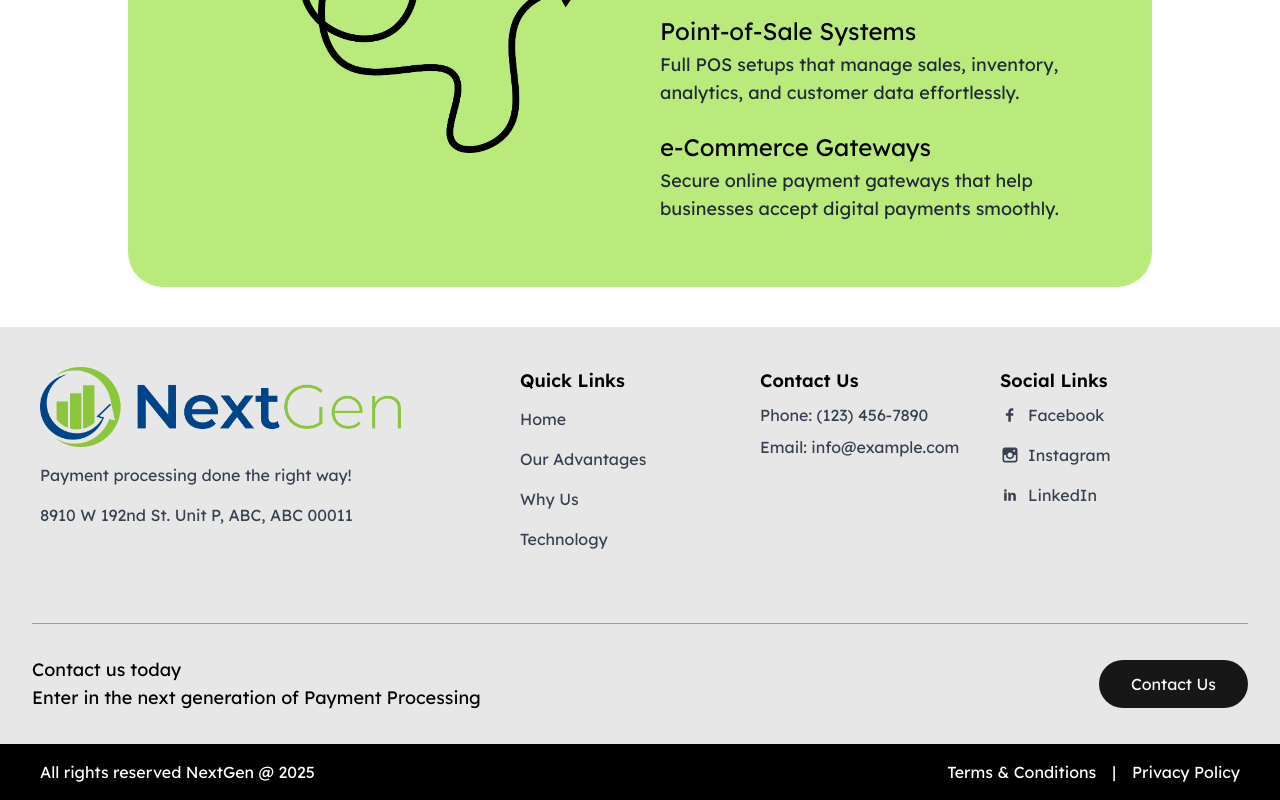
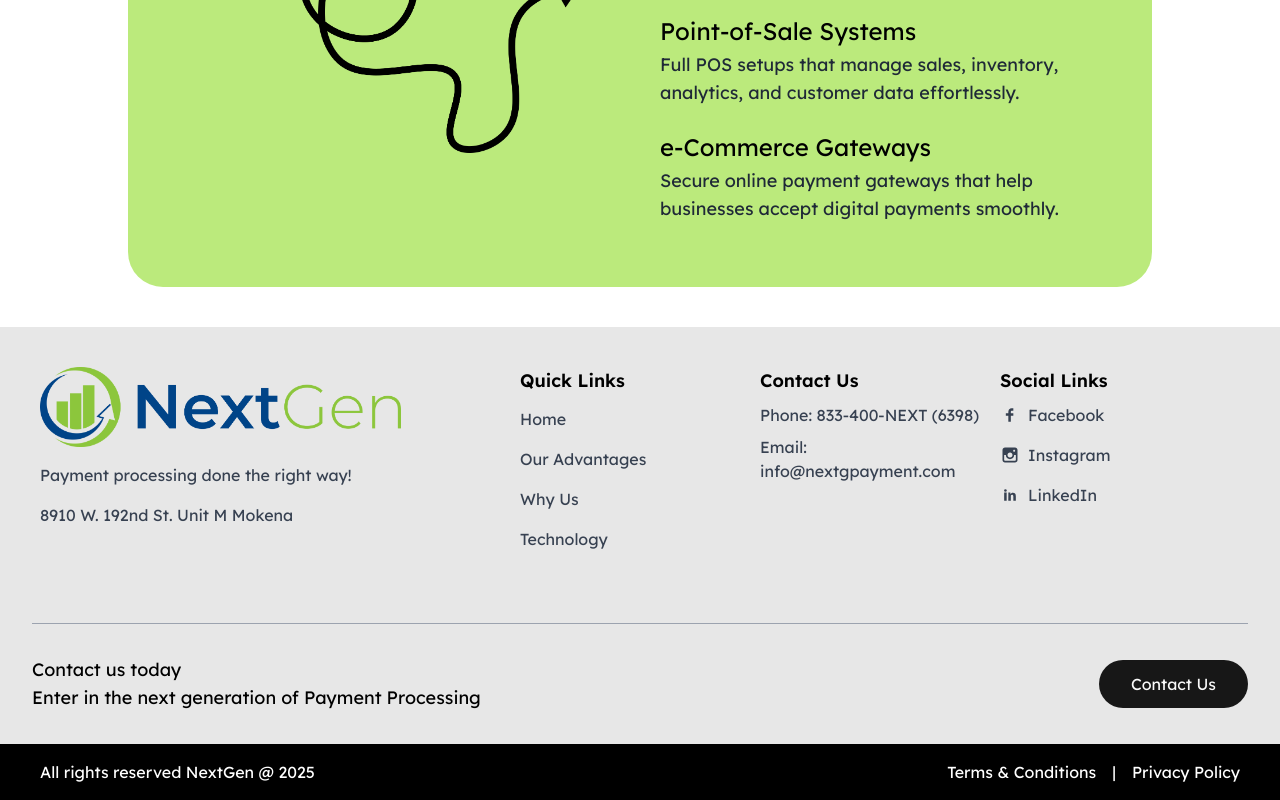
Before and after one commit to haris386/NextGen-AI-website, a Next.js app: page / in a window 1280 px wide. Shown: the part 2401-3201 px from the top of the page. Built offline with nearby package versions, Linux system fonts and the light colour scheme.

Commit message:
Changes 1

```diff
--- a/src/app/page.js
+++ b/src/app/page.js
@@ -17,16 +17,16 @@ export default function Home() {
   return (
     <main className="relative">
       <Navbar setFormOpen={setFormOpen} />
-      <div>
-        <HeroSection setFormOpen={setFormOpen} setVideoOpen={setVideoOpen} />
+      <div id="home">
+        <HeroSection  setFormOpen={setFormOpen} setVideoOpen={setVideoOpen} />
       </div>
-      <div className="mt-20 mb-10">
+      <div id="ouradvantages" className="mt-20 mb-10">
         <IntroSection />
       </div>
-      <div className="mb-10">
+      <div id="whyus" className="mb-10">
         <WhyChooseUs />
       </div>
-      <div className="my-10">
+      <div id="technology" className="my-10">
         <EquipmentAndTechnology />
       </div>
       <div className="mt-5">
--- a/src/components/Footer.jsx
+++ b/src/components/Footer.jsx
@@ -4,7 +4,7 @@ import {
   TiSocialLinkedin,
 } from "react-icons/ti";
 
-export default function Footer({setFormOpen}) {
+export default function Footer({ setFormOpen }) {
   return (
     <>
       {/* Footer 1 */}
@@ -21,7 +21,7 @@ export default function Footer({setFormOpen}) {
               Payment processing done the right way!
             </p>
             <p className="text-gray-700 text-base text-center md:text-left">
-              8910 W 192nd St. Unit P, ABC, ABC 00011
+              8910 W. 192nd St. Unit M Mokena
             </p>
           </div>
 
@@ -34,18 +34,16 @@ export default function Footer({setFormOpen}) {
               <li><a href="#whyus" className="hover:underline">Why Us</a></li>
               <li><a href="#technology" className="hover:underline">Technology</a></li>
             </ul>
-
-
           </div>
 
           {/* Contact Column */}
           <div className="md:w-1/5 text-left space-y-2">
             <h3 className="text-black font-semibold text-lg">Contact Us</h3>
             <p className="text-gray-700 text-base space-y-4">
-              Phone: (123) 456-7890
+              Phone: 833-400-NEXT (6398)
             </p>
             <p className="text-gray-700 text-base space-y-4">
-              Email: info@example.com
+              Email: <a href="mailto:info@nextgpayment.com" className="hover:underline">info@nextgpayment.com</a>
             </p>
           </div>
 
@@ -95,7 +93,10 @@ export default function Footer({setFormOpen}) {
           </p>
 
           {/* Right Button */}
-          <button onClick={() => setFormOpen(true)} className="px-6 sm:px-8 py-3 bg-primary text-primary-foreground font-[500] rounded-full hover:opacity-90 transition-opacity">
+          <button
+            onClick={() => setFormOpen(true)}
+            className="px-6 sm:px-8 py-3 bg-primary text-primary-foreground font-[500] rounded-full hover:opacity-90 transition-opacity"
+          >
             Contact Us
           </button>
         </div>
@@ -106,12 +107,10 @@ export default function Footer({setFormOpen}) {
         <div className="flex flex-col md:flex-row justify-between items-center space-y-2 md:space-y-0">
           <p>All rights reserved NextGen @ 2025</p>
           <div className="flex items-center space-x-4">
-            <a href="#" className="hover:underline">
-              Terms & Conditions
+            <a href="#terms" className="hover:underline">Terms & Conditions
             </a>
             <span>|</span>
-            <a href="#" className="hover:underline">
-              Privacy Policy
+            <a href="#privacy" className="hover:underline">Privacy Policy
             </a>
           </div>
         </div>
```
Lines whose indentation alone changed are shown as unchanged.
